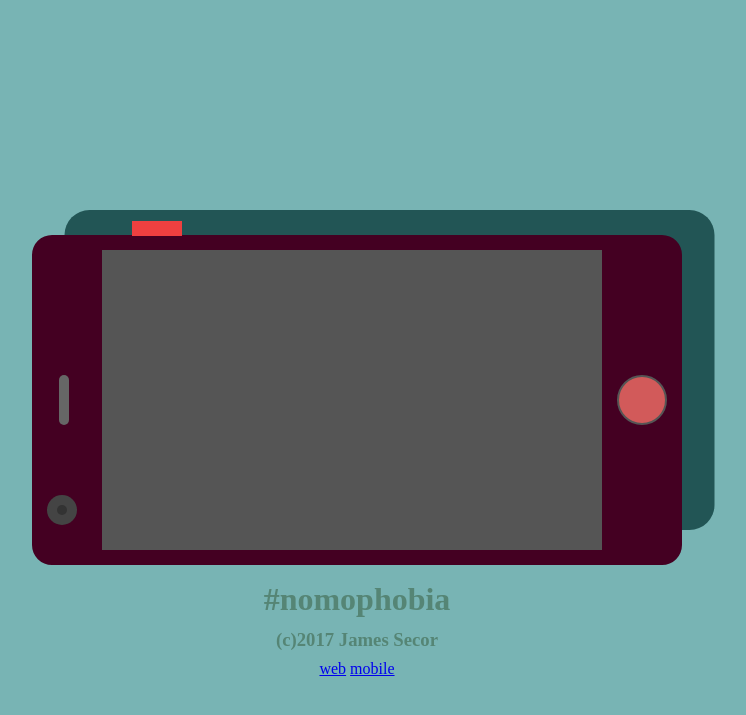
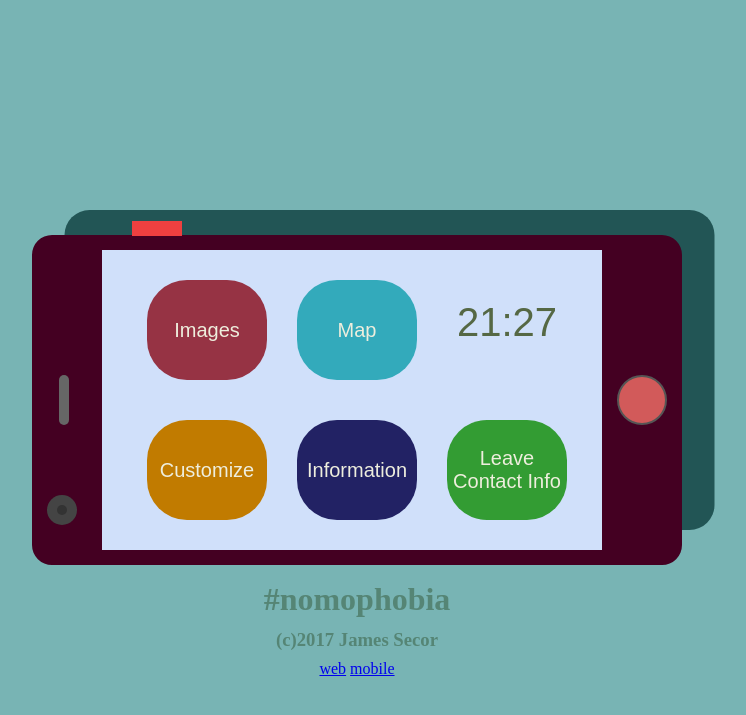
Before and after one commit to jamessecor/jamessecor.github.io, a PHP site: page /nomophobia.html in a window 1280 px wide. Shown: the top 715 px of the page, without its empty margins (283-1029 px from the left). Run offline with PHP 8.4, Linux system fonts and the light colour scheme.

Commit message:
Changed colors of buttons, added timeout to start phone onload

```diff
--- a/nomo.js
+++ b/nomo.js
@@ -22,6 +22,7 @@
 		document.getElementById('see').addEventListener("click", function() { see(locale); })
 		document.getElementById('backToMap').addEventListener("click", function() { galleryMap(); })
 		document.getElementById('nextMapImage').addEventListener("click", function() { nextGalleryImage(); })
+		setTimeout(function() { turnOn(); }, 1500);
 	}
         // Images for Tour
         var images = ['image3', 'image1', 'image2', 'image4', 'image5'];
@@ -69,6 +70,8 @@
 	// Show Info
 	function showInfo() {
 		turnOff();
+		ctx.fillStyle = "#445538";
+		ctx.fillRect(0,0,phone.width, phone.height);
 		ctx.font = "15px Lucida Sans Typewriter";
 		ctx.fillStyle = "#EEEEFF";
 		ctx.textAlign = "center";
--- a/nomoStyle.css
+++ b/nomoStyle.css
@@ -147,11 +147,11 @@
     }
 
 	#shellChange {
-		background-color:#c1bb35;
-	transform:translate(-200px, 20px);
+		background-color:#c17b00;
+	transform:translate(-210px, 20px);
 	}
 	#showInfo {
-	transform:translate(-50px, 20px);
+	transform:translate(-60px, 20px);
 	background-color: #222264;
 	}
 
@@ -160,12 +160,12 @@
 		transform:translate(-210px, -120px);
 	}
 	#contact {
-		background-color:#DDDF44;
+		background-color:#339c33;
 		transform:translate(90px, 20px);
 	}
 	#galleryMap {
 		background-color: #33AABB;
-		transform:translate(-50px, -120px);
+		transform:translate(-60px, -120px);
 	}
 
 	    .game {
```
